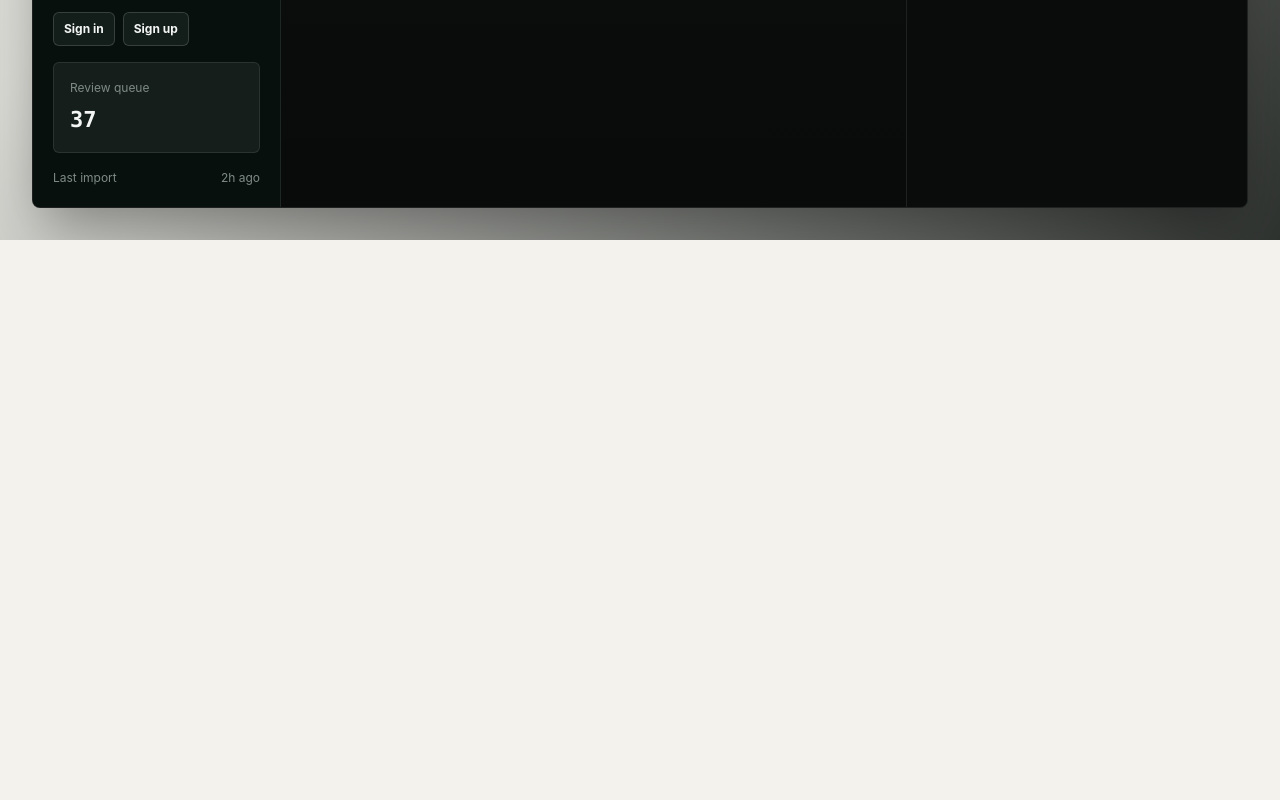
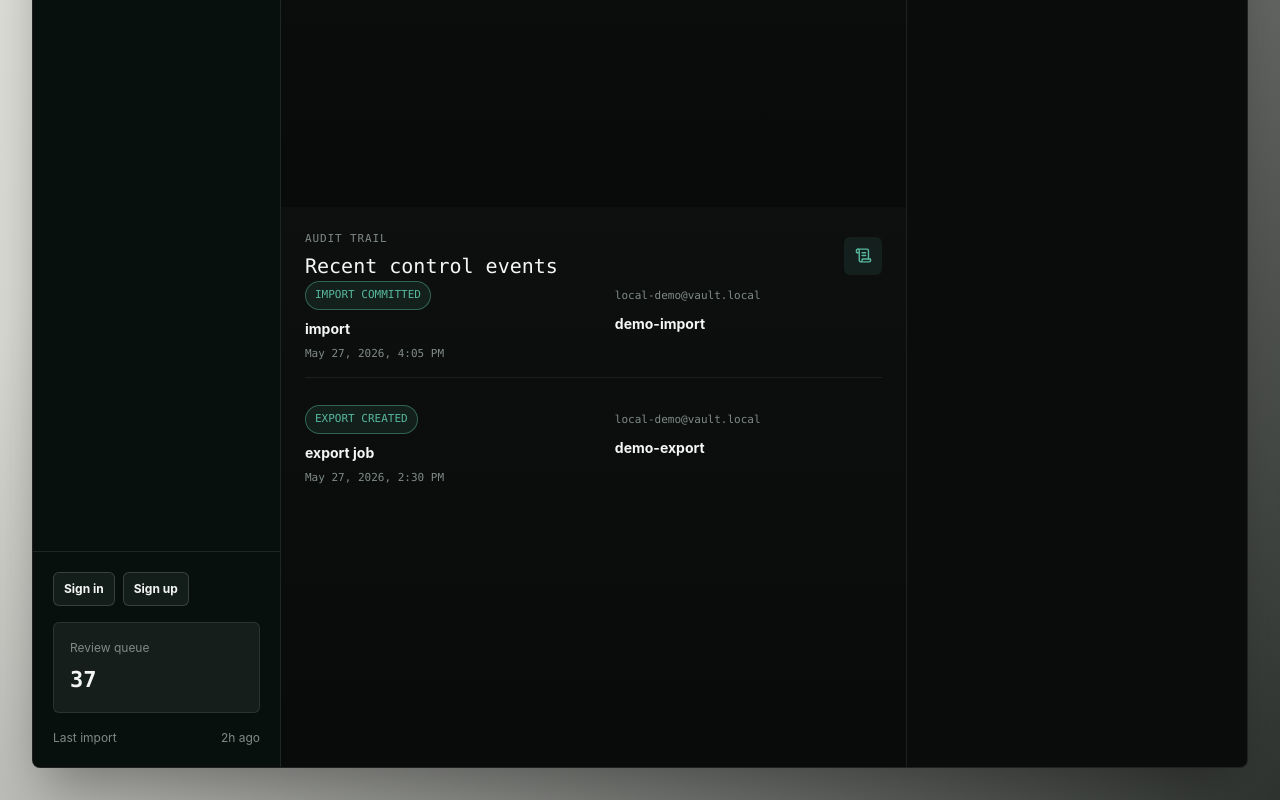
Before and after one commit to Luis-Castellanos/Ledger, a Next.js app: page /settings in a window 1280 px wide. Shown: the part 1598-2398 px from the top of the page. Before the commit the page ends 1838 px from the top, so only its background shows below. Built offline with nearby package versions, Linux system fonts and the light colour scheme; no server answers.

Commit message:
Add audit trail surface

```diff
--- /dev/null
+++ b/src/app/api/audit-events/route.ts
@@ -0,0 +1,35 @@
+import { desc, eq } from "drizzle-orm";
+import { NextResponse } from "next/server";
+import { getOrCreateCurrentLedger } from "@/lib/auth/current-ledger";
+import { getDb } from "@/lib/db/client";
+import { auditEvents, users } from "@/lib/db/schema";
+
+export async function GET() {
+  const context = await getOrCreateCurrentLedger();
+
+  if (!context) {
+    return NextResponse.json({ error: "Unauthorized" }, { status: 401 });
+  }
+
+  const rows = await getDb()
+    .select({
+      id: auditEvents.id,
+      action: auditEvents.action,
+      entityType: auditEvents.entityType,
+      entityId: auditEvents.entityId,
+      createdAt: auditEvents.createdAt,
+      actorEmail: users.email,
+    })
+    .from(auditEvents)
+    .leftJoin(users, eq(auditEvents.actorUserId, users.id))
+    .where(eq(auditEvents.ledgerId, context.ledger.id))
+    .orderBy(desc(auditEvents.createdAt))
+    .limit(20);
+
+  return NextResponse.json({
+    auditEvents: rows.map((row) => ({
+      ...row,
+      createdAt: row.createdAt.toISOString(),
+    })),
+  });
+}
--- a/src/app/settings/settings-workbench.tsx
+++ b/src/app/settings/settings-workbench.tsx
@@ -1,7 +1,7 @@
 "use client";
 
 import { FormEvent, useEffect, useState } from "react";
-import { Archive, Cloud, Database, KeyRound, Save, ShieldCheck, UserRound } from "lucide-react";
+import { Archive, Cloud, Database, KeyRound, Save, ScrollText, ShieldCheck, UserRound } from "lucide-react";
 import { updateLedgerSettingsSchema } from "@/lib/finance/settings";
 import { getSetupReadiness, getSetupReadinessChecks, type SetupStatus, type SetupReadinessCheck } from "@/lib/setup/status";
 
@@ -25,6 +25,15 @@ type ExportJobSummary = {
   errorMessage: string | null;
   createdAt: string;
   completedAt: string | null;
+};
+
+type AuditEventSummary = {
+  id: string;
+  action: string;
+  entityType: string;
+  entityId: string | null;
+  actorEmail: string | null;
+  createdAt: string;
 };
 
 const fallbackSettings: SettingsState = {
@@ -61,6 +70,25 @@ const fallbackExportJobs: ExportJobSummary[] = [
   },
 ];
 
+const fallbackAuditEvents: AuditEventSummary[] = [
+  {
+    id: "demo-audit-import",
+    action: "import.committed",
+    entityType: "import",
+    entityId: "demo-import",
+    actorEmail: "local-demo@vault.local",
+    createdAt: "2026-05-27T16:05:00.000Z",
+  },
+  {
+    id: "demo-audit-export",
+    action: "export.created",
+    entityType: "export_job",
+    entityId: "demo-export",
+    actorEmail: "local-demo@vault.local",
+    createdAt: "2026-05-27T14:30:01.000Z",
+  },
+];
+
 const fallbackSetupStatus: SetupStatus = {
   appUrlConfigured: false,
   clerkConfigured: false,
@@ -76,6 +104,7 @@ export function SettingsWorkbench() {
   const [formState, setFormState] = useState(fallbackSettings.ledger);
   const [dataSource, setDataSource] = useState<"database" | "demo">("demo");
   const [exportHistory, setExportHistory] = useState<ExportJobSummary[]>(fallbackExportJobs);
+  const [auditTrail, setAuditTrail] = useState<AuditEventSummary[]>(fallbackAuditEvents);
   const [setupStatus, setSetupStatus] = useState<SetupStatus>(fallbackSetupStatus);
   const [message, setMessage] = useState<string | null>(null);
   const [isSaving, setIsSaving] = useState(false);
@@ -87,10 +116,11 @@ export function SettingsWorkbench() {
 
     async function loadSettings() {
       try {
-        const [meResponse, setupResponse, exportJobsResponse] = await Promise.all([
+        const [meResponse, setupResponse, exportJobsResponse, auditEventsResponse] = await Promise.all([
           fetch("/api/me", { headers: { Accept: "application/json" } }),
           fetch("/api/setup/status", { headers: { Accept: "application/json" } }),
           fetch("/api/export-jobs", { headers: { Accept: "application/json" } }),
+          fetch("/api/audit-events", { headers: { Accept: "application/json" } }),
         ]);
 
         if (!meResponse.ok) {
@@ -102,12 +132,16 @@ export function SettingsWorkbench() {
         const exportJobsPayload = exportJobsResponse.ok
           ? ((await exportJobsResponse.json()) as { exportJobs: ExportJobSummary[] })
           : { exportJobs: [] };
+        const auditEventsPayload = auditEventsResponse.ok
+          ? ((await auditEventsResponse.json()) as { auditEvents: AuditEventSummary[] })
+          : { auditEvents: [] };
 
         if (isMounted) {
           setSettings(payload);
           setFormState(payload.ledger);
           setSetupStatus(setupPayload.status);
           setExportHistory(exportJobsPayload.exportJobs);
+          setAuditTrail(auditEventsPayload.auditEvents);
           setDataSource("database");
         }
       } catch {
@@ -115,6 +149,7 @@ export function SettingsWorkbench() {
           setSettings(fallbackSettings);
           setFormState(fallbackSettings.ledger);
           setExportHistory(fallbackExportJobs);
+          setAuditTrail(fallbackAuditEvents);
           void fetch("/api/setup/status", { headers: { Accept: "application/json" } })
             .then((response) => (response.ok ? response.json() : null))
             .then((payload: { status: SetupStatus } | null) => {
@@ -256,6 +291,38 @@ export function SettingsWorkbench() {
               ))
             ) : (
               <p className="empty-state">No exports yet. Generate a backup package to create the first export job.</p>
+            )}
+          </div>
+        </section>
+
+        <section className="panel settings-panel" aria-label="Audit trail">
+          <div className="panel-header accounts-toolbar">
+            <div>
+              <p className="panel-label">Audit trail</p>
+              <h2 className="panel-title">Recent control events</h2>
+            </div>
+            <div className="summary-icon">
+              <ScrollText size={17} />
+            </div>
+          </div>
+
+          <div className="export-history-list">
+            {auditTrail.length > 0 ? (
+              auditTrail.map((event) => (
+                <article className="export-history-item" key={event.id}>
+                  <div>
+                    <span className="status-chip status-chip-live">{formatAuditAction(event.action)}</span>
+                    <strong>{event.entityType.replace("_", " ")}</strong>
+                    <p>{formatExportTimestamp(event.createdAt)}</p>
+                  </div>
+                  <div>
+                    <span>{event.actorEmail ?? "System"}</span>
+                    <strong>{event.entityId ?? "No entity id"}</strong>
+                  </div>
+                </article>
+              ))
+            ) : (
+              <p className="empty-state">No audit events yet. Meaningful ledger changes will appear here.</p>
             )}
           </div>
         </section>
@@ -401,6 +468,13 @@ function formatExportTimestamp(value: string) {
   }).format(new Date(value));
 }
 
+function formatAuditAction(action: string) {
+  return action
+    .split(".")
+    .map((part) => part.replace("_", " "))
+    .join(" ");
+}
+
 function SetupFact({ label, ready, readyText, missingText }: { label: string; ready: boolean; readyText: string; missingText: string }) {
   return (
     <div>
```
Also changed, not shown: 1 other file (tests, documents, lock files or other folders).
